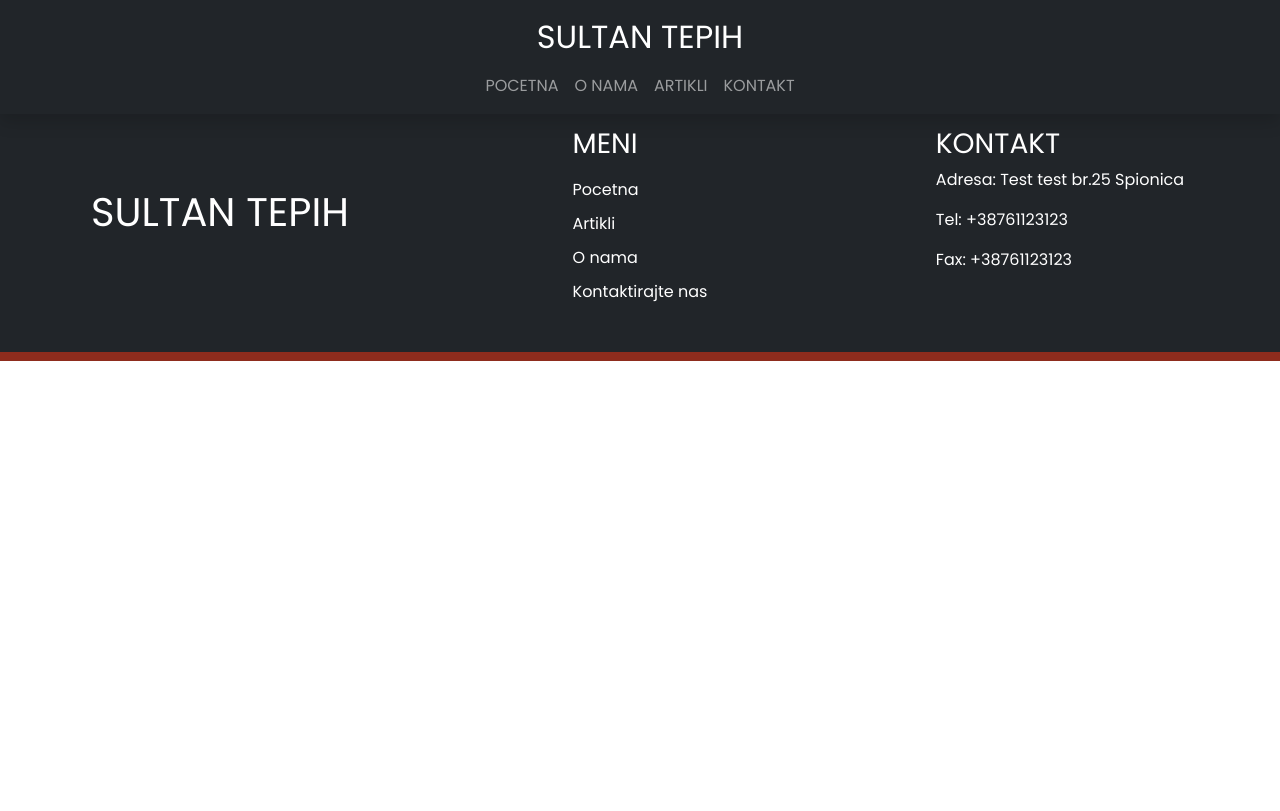
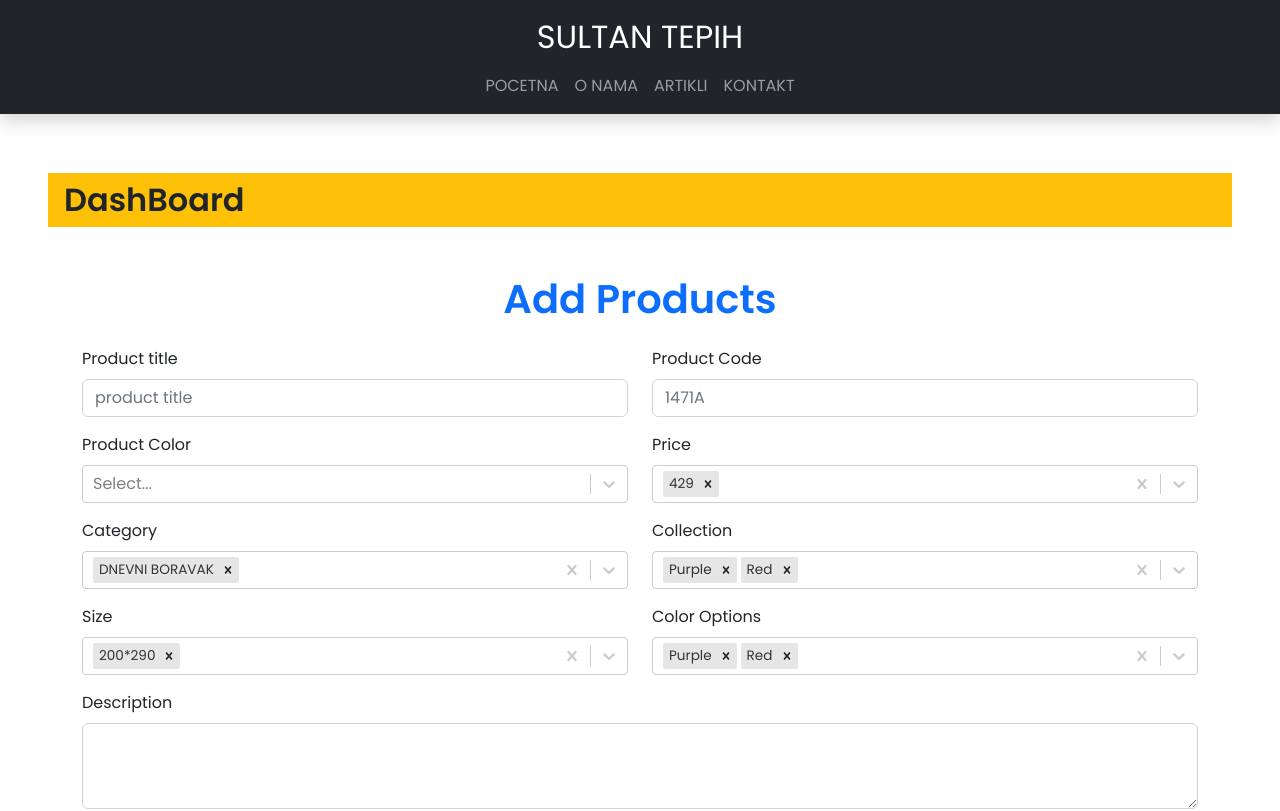
Before and after one commit to aliibnemasud/sultan_tepih, a React (Create React App) app: page /dashboard in a window 1280 px wide. Shown: the top 811 px of the page. Built offline with nearby package versions, Linux system fonts and the light colour scheme.

Commit message:
collection added

```diff
--- a/src/App.jsx
+++ b/src/App.jsx
@@ -10,6 +10,7 @@ import { ProductDetails } from "./Pages/ProductDetails/ProductDetails";
 import ProductPage from "./Pages/Products/ProductPage";
 import NewProductPage from "./Pages/Products/NewProductPage";
 import NewShopPage from "./Pages/Products/NewShopPage";
+import Dashboard from "./Components/Dashboard/Dashboard";
 
 
 function App() {
@@ -25,7 +26,7 @@ function App() {
           <Route path="/shop" element={<NewProductPage />} />
           <Route path="/oldPage" element={<ProductPage />} />
           <Route path="/newPage" element={<NewShopPage/>} />
-          {/* <Route path="/dashboard" element={<Dashboard/>} /> */}
+          <Route path="/dashboard" element={<Dashboard/>} />
           {/* <Route
             path="/products"
             element={<Products category={""} collection={""} />}
--- a/src/Components/Dashboard/Dashboard.jsx
+++ b/src/Components/Dashboard/Dashboard.jsx
@@ -5,7 +5,7 @@ const Dashboard = () => {
     return (
         <div className='p-5'>
             <h2 className='fw-bold my-5 bg-warning py-2 px-3'>DashBoard</h2>
-            <PostProducts/>
+            <PostProducts />
         </div>
     );
 };
--- a/src/Components/Dashboard/PostProducts.jsx
+++ b/src/Components/Dashboard/PostProducts.jsx
@@ -1,6 +1,6 @@
 import React from "react";
 import Select from "react-select";
-import { categoryOption, colourOptions, priceOption, sizeOption } from "./addProductData";
+import { categoryOption, collectionOption, colourOptions as colorOptions, priceOption, sizeOption } from "./addProductData";
 
 const PostProducts = () => {
   return (
@@ -25,7 +25,7 @@ const PostProducts = () => {
           <label htmlFor="" className="form-label">
             Product Color
           </label>
-          <Select isMulti name="colors" options={colourOptions} className="basic-multi-select" classNamePrefix="select" />
+          <Select isMulti name="colors" options={colorOptions} className="basic-multi-select" classNamePrefix="select" />
         </div>
         <div className="w-100">
           <label htmlFor="" className="form-label">
@@ -45,7 +45,7 @@ const PostProducts = () => {
           <label htmlFor="" className="form-label">
             Collection
           </label>
-          <Select defaultValue={[colourOptions[2], colourOptions[3]]} isMulti name="colors" options={colourOptions} className="basic-multi-select" classNamePrefix="select" />
+          <Select defaultValue={[colorOptions[2], colorOptions[3]]} isMulti name="colors" options={collectionOption} className="basic-multi-select" classNamePrefix="select" />
         </div>
       </div>
 
@@ -60,7 +60,7 @@ const PostProducts = () => {
           <label htmlFor="" className="form-label">
             Color Options
           </label>
-          <Select defaultValue={[colourOptions[2], colourOptions[3]]} isMulti name="colors" options={colourOptions} className="basic-multi-select" classNamePrefix="select" />
+          <Select defaultValue={[colorOptions[2], colorOptions[3]]} isMulti name="colors" options={colorOptions} className="basic-multi-select" classNamePrefix="select" />
         </div>
       </div>
 
--- a/src/Components/Dashboard/addProductData.js
+++ b/src/Components/Dashboard/addProductData.js
@@ -30,3 +30,21 @@ export const priceOption = [
    { value: '458', label: '458' },
 
 ]
+
+export const collectionOption = [
+    {value: 'OPERA', label: 'OPERA'},
+    {value: 'MODERN COLLECTION', label: 'MODERN COLLECTION'},
+    {value: 'DIZAYN', label: 'DIZAYN'},
+    {value: 'PLAZA', label: 'PLAZA'},
+    {value: 'ŠPAGASTI', label: 'ŠPAGASTI'},
+    {value: 'BAMBOO', label: 'BAMBOO'},
+    {value: 'FLORA', label: 'FLORA'},
+    {value: 'WENICE', label: 'WENICE'},
+    {value: 'HEREKE', label: 'HEREKE'},
+    {value: 'LOTUS', label: 'LOTUS'},
+    {value: 'SOFT', label: 'SOFT'},
+    {value: 'IRAN COLLECTION', label: 'IRAN COLLECTION'},
+    {value: 'ZARA', label: 'ZARA'},
+    {value: 'SARAJ', label: 'SARAJ'},
+    {value: 'SARAJ COLLECTION', label: 'SARAJ COLLECTION'}
+]
```
Also changed, not shown: src/Pages/Products/NewProductPage.jsx (+2 -6 lines), src/Pages/Products/Data.js (line endings or trailing spaces).
